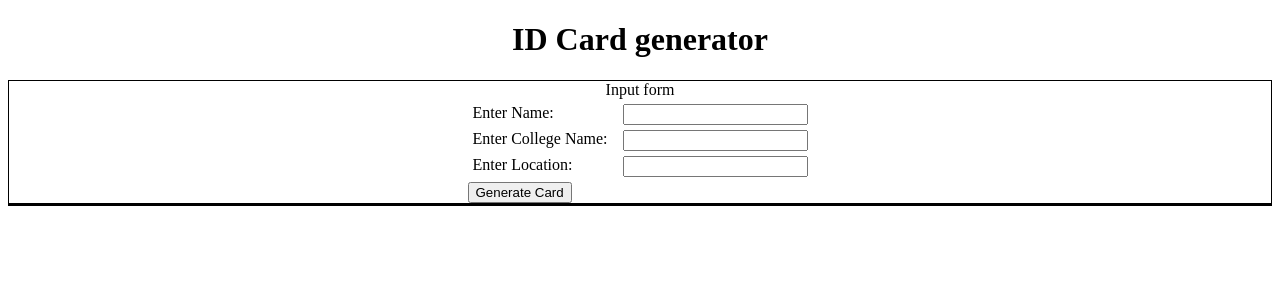
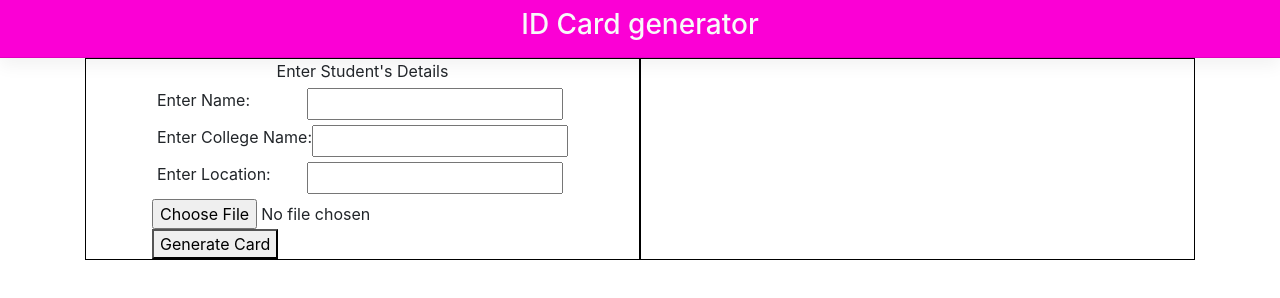
Before and after one commit to rushi99600/Js_script-assignment1, a plain HTML site: page problem3.html in a window 1280 px wide. Drawn offline with nearby package versions, Linux system fonts and the light colour scheme.

Commit message:
all problems added

```diff
--- a/problem3.html
+++ b/problem3.html
@@ -5,13 +5,17 @@
   <meta charset="UTF-8">
   <meta http-equiv="X-UA-Compatible" content="IE=edge">
   <meta name="viewport" content="width=device-width, initial-scale=1.0">
+  <title>ID-Generator PROBLEM-3</title>
+  <link rel="stylesheet" href="https://stackpath.bootstrapcdn.com/bootstrap/4.5.2/css/bootstrap.min.css"
+    integrity="sha384-JcKb8q3iqJ61gNV9KGb8thSsNjpSL0n8PARn9HuZOnIxN0hoP+VmmDGMN5t9UJ0Z" crossorigin="anonymous">
   <link rel="stylesheet" href="https://stackpath.bootstrapcdn.com/font-awesome/4.7.0/css/font-awesome.min.css" />
+  <style>
+    /* Header css */
 
-  <title>ID-Generator PROBLEM-3</title>
-  <style>
-    .container {
-      display: flex;
-      flex-direction: column;
+    .navbar {
+      min-height: 1rem;
+      background-color: #fb00d5;
+      box-shadow: 0 0.5rem 1rem rgba(0, 0, 0, .05), inset 0 -1px 0 rgba(0, 0, 0, .1);
     }
 
     .text-center {
@@ -50,6 +54,7 @@
       display: flex;
       align-items: center;
       justify-content: center;
+      max-width: 500px;
     }
 
     .card-wrapper {
@@ -99,17 +104,21 @@
     .college-name {
       font-size: 1.2rem;
     }
+
+    .cardLocation {
+      font-size: 1.2rem;
+    }
   </style>
 </head>
 
 <body>
-  <header class="text-center">
-    <h1>ID Card generator</h1>
+  <header class="navbar">
+    <div class="text-light w-100 h3 text-center">ID Card generator</div>
   </header>
-  <div class="container">
-    <div class="section-container">
+  <div class="container d-flex">
+    <div class="section-container col-6">
       <div class="text-center">
-        Input form
+        Enter Student's Details
       </div>
       <form onsubmit="return false">
         <div class="form-element">
@@ -130,10 +139,11 @@
           </label>
           <input type="text" id="location" />
         </div>
+        <div><input type="file" id="myFile"></div>
         <button onclick="generateCard()">Generate Card</button>
       </form>
     </div>
-    <div class="section-container">
+    <div class="section-container col-6">
       <div class="id-card-container" id="collegeCard">
         <div class="text-center">
           Generated Card
--- a/script3.js
+++ b/script3.js
@@ -3,22 +3,21 @@
  */
 function generateCard() {
   // Get value of Student name from form input
-  const nameElement = document.getElementById("name");
+  const nameElement = document.getElementById('name');
   const nameValue = nameElement.value;
   // Assign the value of student name to generated card
-  const cardNameElement = document.getElementById("cardName");
+  const cardNameElement = document.getElementById('cardName');
   cardNameElement.innerHTML = nameValue;
 
   // Get value of college name from form input
-  const collegeNameValue = document.getElementById("collegeName").value;
+  const collegeNameValue = document.getElementById('collegeName').value;
   // Assign the value of college name to generated card
-  document.getElementById("cardCollegeName").innerHTML = collegeNameValue;
+  document.getElementById('cardCollegeName').innerHTML = collegeNameValue;
 
   // Get value of location name from form input
-  const locationValue = document.getElementById("location").value;
-  // Assign the value of location name to generated card
-  document.getElementById("cardLocation").innerHTML = locationValue;
+  const locationValue = document.getElementById('location').value;
 
-  // Display final generated card to user
-  document.getElementById("collegeCard").style.display = "block";
+  document.getElementById('cardLocation').innerHTML = locationValue;
+
+  document.getElementById('collegeCard').style.display = 'block';
 }
```
Also changed, not shown: index.html (+3 -3 lines), problem1.html (+5 -0 lines).
